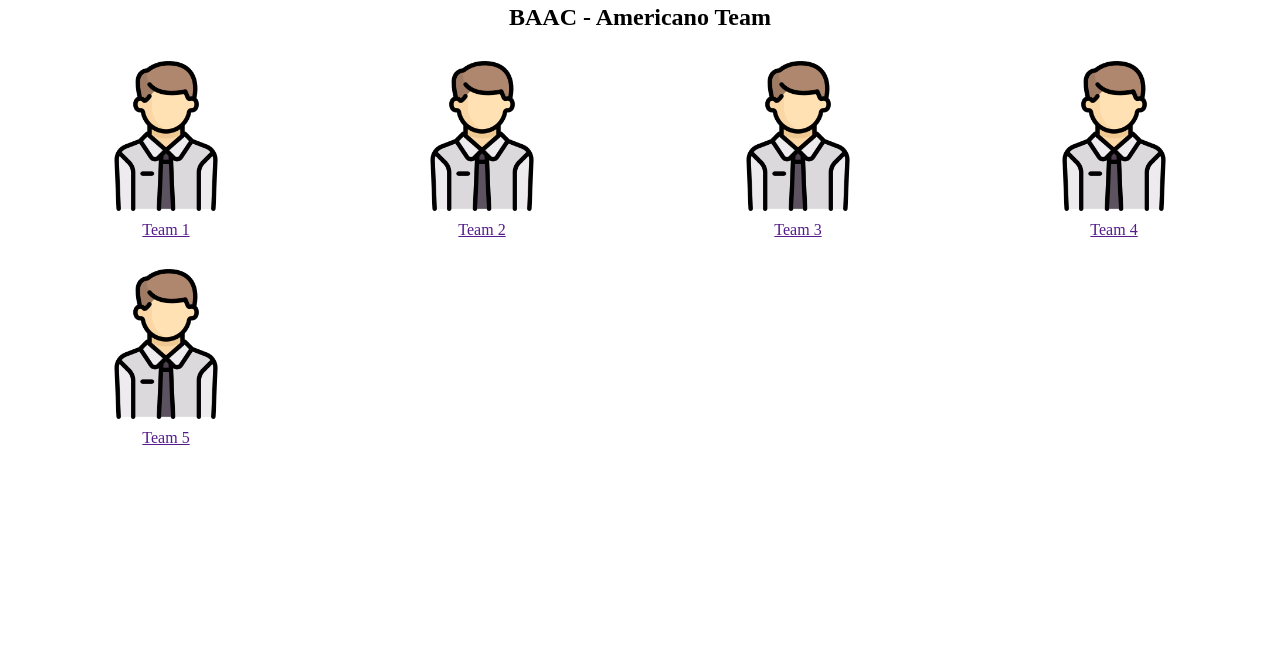
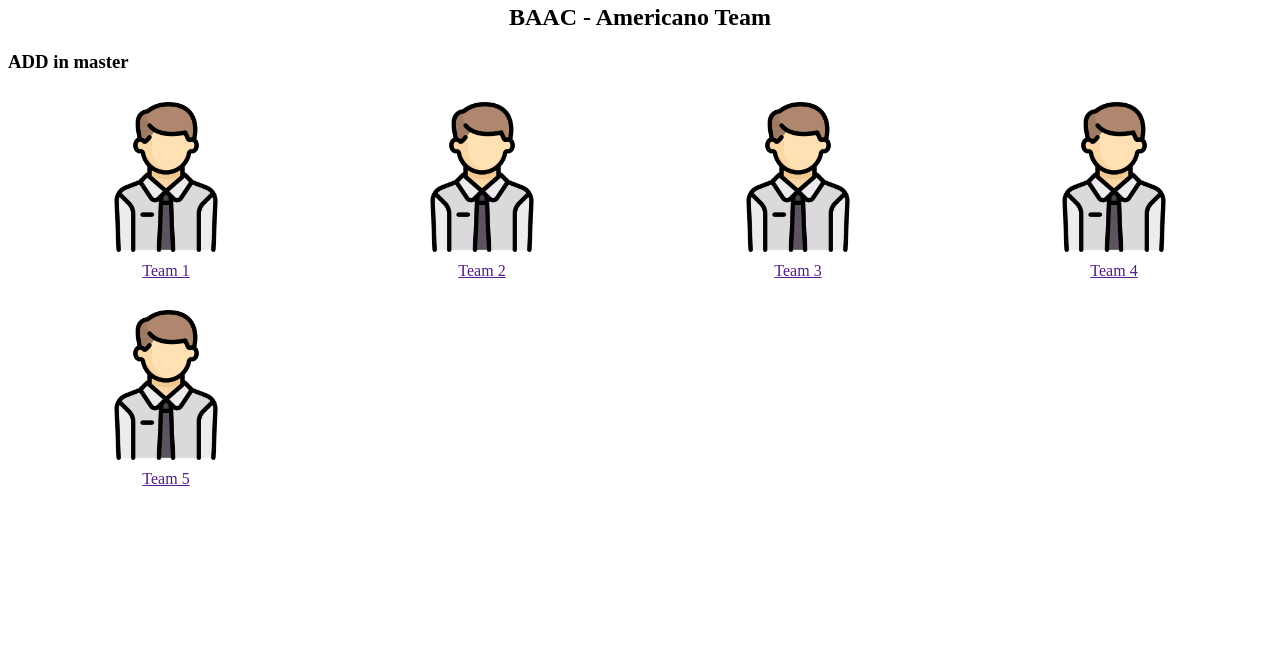
Before and after one commit to rungtiwa-in/git-workshop, a plain HTML site: page index.html in a window 1280 px wide. Shown: the part 144-800 px from the top of the page. Drawn offline with Linux system fonts and the light colour scheme.

Commit message:
add text in master

```diff
--- a/index.html
+++ b/index.html
@@ -35,6 +35,7 @@
     <div>
         <img src="image/baac_logo.png" alt="" class="img-center" style="width: 100px;">
         <h2 class="text-center">BAAC - Americano Team</h2>
+        <h3>ADD in master</h3>
     </div>
     <div>
         <ul class="p-0">
```
